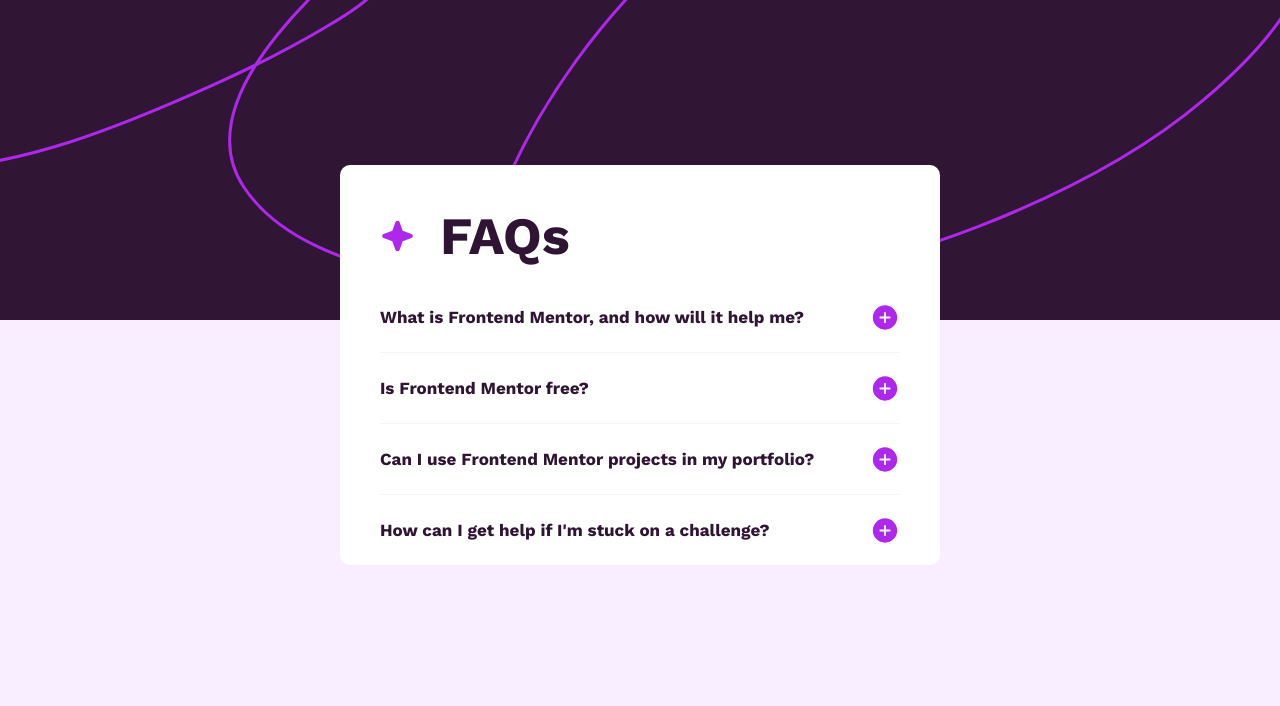
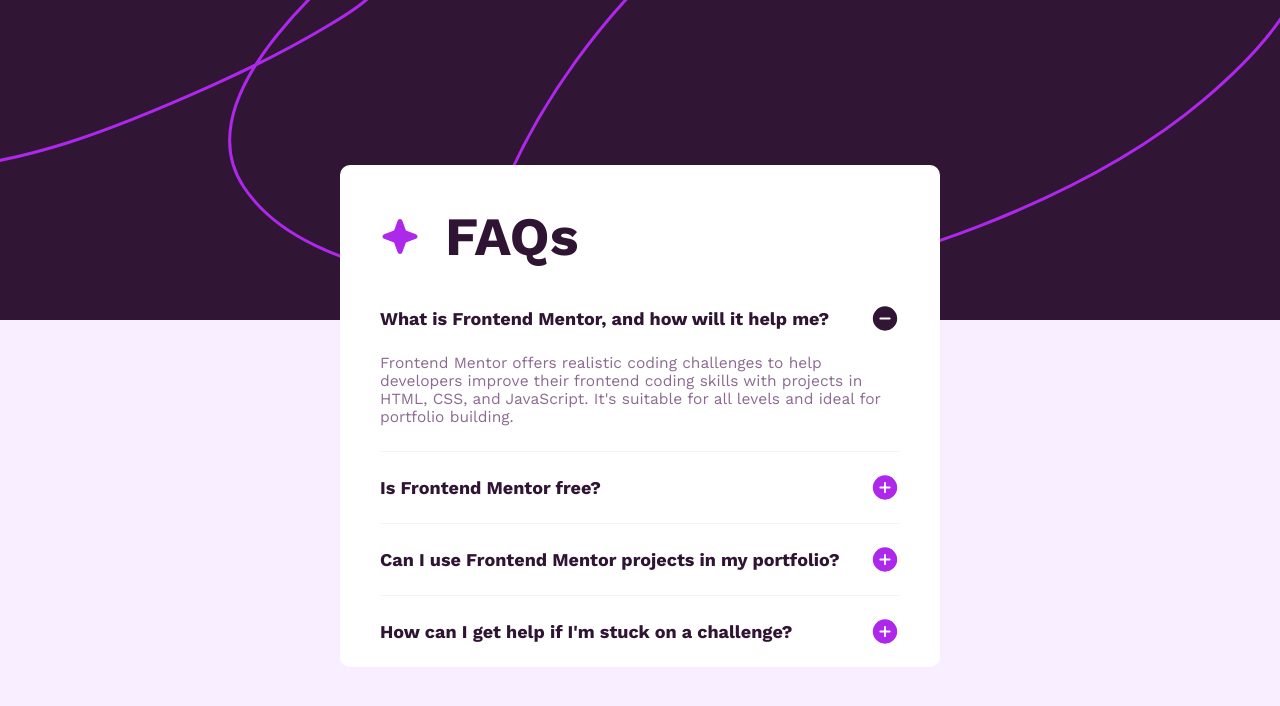
Before and after one commit to codebyveronica/FAQ-accordion, a plain HTML site: page index.html in a window 1280 px wide. Drawn offline with nearby package versions, Linux system fonts and the light colour scheme.

Commit message:
update style

```diff
--- a/index.html
+++ b/index.html
@@ -19,10 +19,10 @@
         <div class="accordion">
             <h2>What is Frontend Mentor, and how will it help me?</h2>
             <button id="btn">
-                <img src="images/icon-plus.svg" alt="plus" class="plus-minus" id="icon">
-                <img src="images/icon-minus.svg" alt="minus" class="plus-minus hide" id="icon">
+                <img src="images/icon-plus.svg" alt="plus" class="plus-minus hide" id="icon">
+                <img src="images/icon-minus.svg" alt="minus" class="plus-minus" id="icon">
             </button>
-            <p class="hide" id="reply">Frontend Mentor offers realistic coding challenges to help developers improve their frontend coding skills with projects in HTML, CSS, and JavaScript. It's suitable for all levels and ideal for portfolio building.</p>
+            <p class="" id="reply">Frontend Mentor offers realistic coding challenges to help developers improve their frontend coding skills with projects in HTML, CSS, and JavaScript. It's suitable for all levels and ideal for portfolio building.</p>
         </div>
 
         <div class="accordion">
--- a/styles/media-query.css
+++ b/styles/media-query.css
@@ -29,19 +29,20 @@
     }
 
     h1 {
-        font-size: 3.5em;
+        font-size: 3.6em;
     }
 
     h2 {
-        font-size: 17px;
+        font-size: 18px;
         width: auto;
     }
 
     .star-icon {
-        width: 35px;
+        width: 40px;
     }
 
     p {
         width: 505px;
+        font-size: 15.5px;
     }
 }
```
